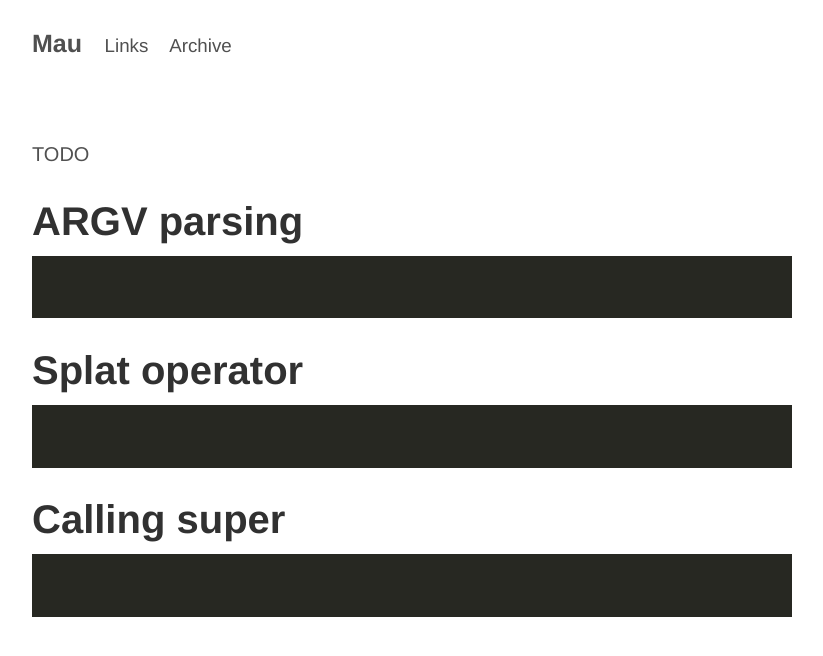
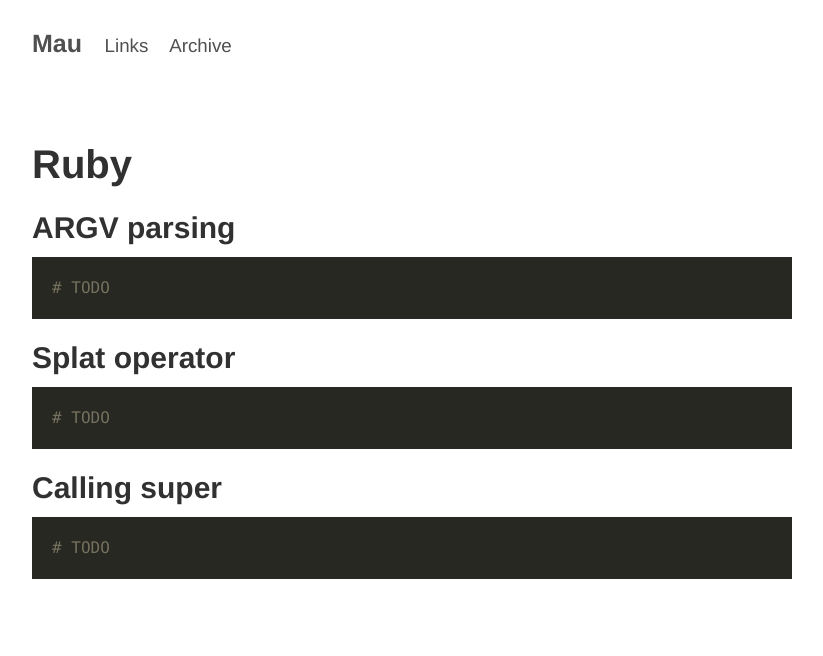
Before and after one commit to Maumagnaguagno/maumagnaguagno.github.io, a Jekyll site: the page built from Ruby.md, in a window 1280 px wide. Shown: the top 656 px of the page, without its empty margins (228-1051 px from the left). Built offline with Jekyll 4.4.1, drawn with Linux system fonts in a browser that asks for light colours.

Commit message:
Use headers wisely

````diff
--- a/Ruby.md
+++ b/Ruby.md
@@ -5,22 +5,22 @@ hidden: true
 description:
 ---
 
-TODO
+# Ruby
 
-# ARGV parsing
+## ARGV parsing
 
 ```ruby
-
+# TODO
 ```
 
-# Splat operator
+## Splat operator
 
 ```ruby
-
+# TODO
 ```
 
-# Calling super
+## Calling super
 
 ```ruby
-
+# TODO
 ```
````
Also changed, not shown: index.md (line endings or trailing spaces).
